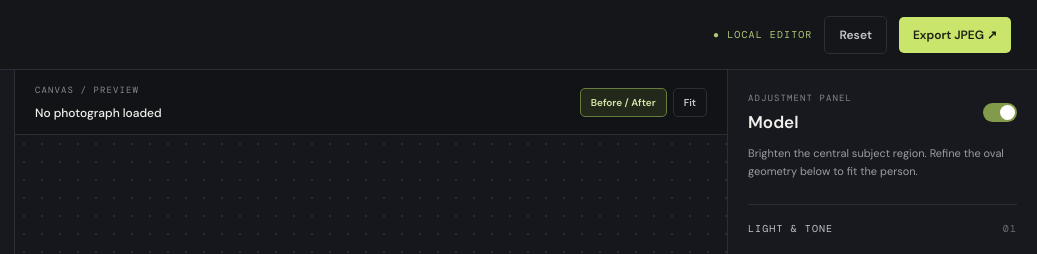
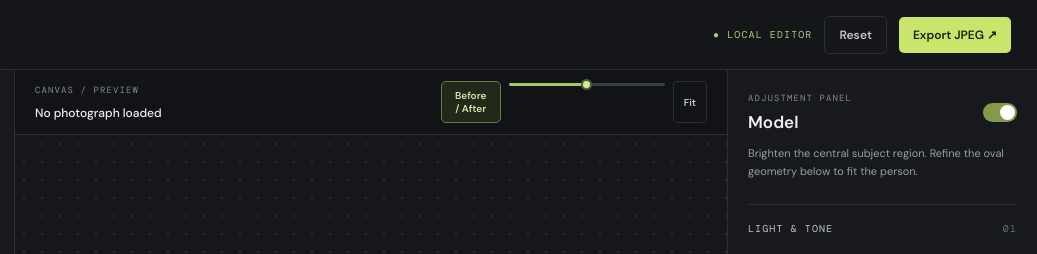
Before and after one commit to mmoslighting/mmos-lighting-studio, a plain HTML site: page index.html in a window 1280 px wide. Shown: the top 254 px of the page, 243-1280 px from the left. Drawn offline with nearby package versions, Linux system fonts and the light colour scheme.

Commit message:
Add draggable before and after comparison slider

```diff
--- a/index.html
+++ b/index.html
@@ -24,7 +24,7 @@
     <section class="workspace">
       <div class="canvas-toolbar">
         <div><p class="eyebrow">CANVAS / PREVIEW</p><strong id="photoName">No photograph loaded</strong></div>
-        <div class="view-actions"><button id="compareBtn" class="tool active">Before / After</button><button id="fitBtn" class="tool">Fit</button></div>
+        <div class="view-actions"><button id="compareBtn" class="tool active">Before / After</button><input id="compareSlider" class="compare-slider" type="range" min="0" max="100" value="50" aria-label="Before and after split"><button id="fitBtn" class="tool">Fit</button></div>
       </div>
       <div class="stage" id="stage">
         <div class="empty-state" id="emptyState"><div class="empty-symbol">✳</div><h2>Your image, your light.</h2><p>Upload a photograph to begin shaping the light.</p><label for="fileInput" class="primary upload-cta">Choose photograph</label></div>
```
